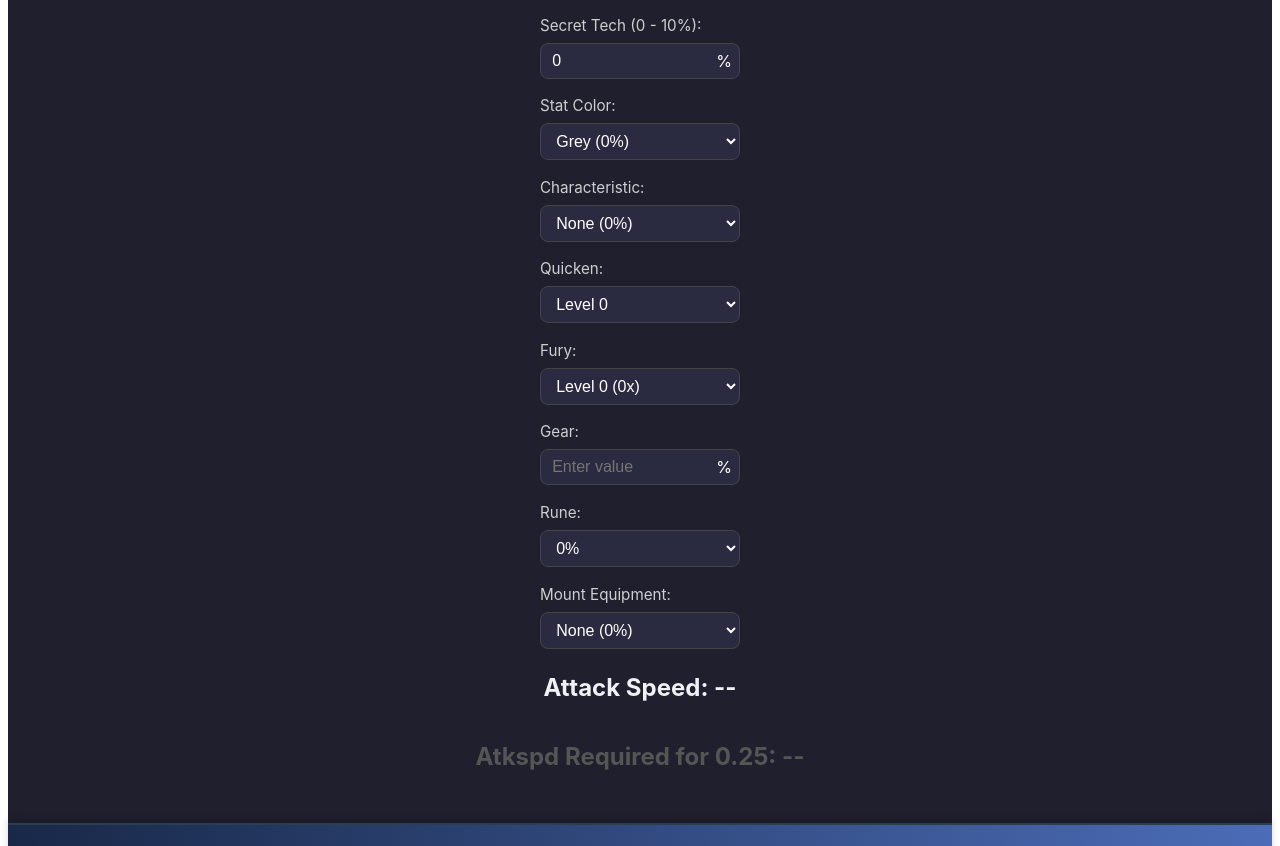
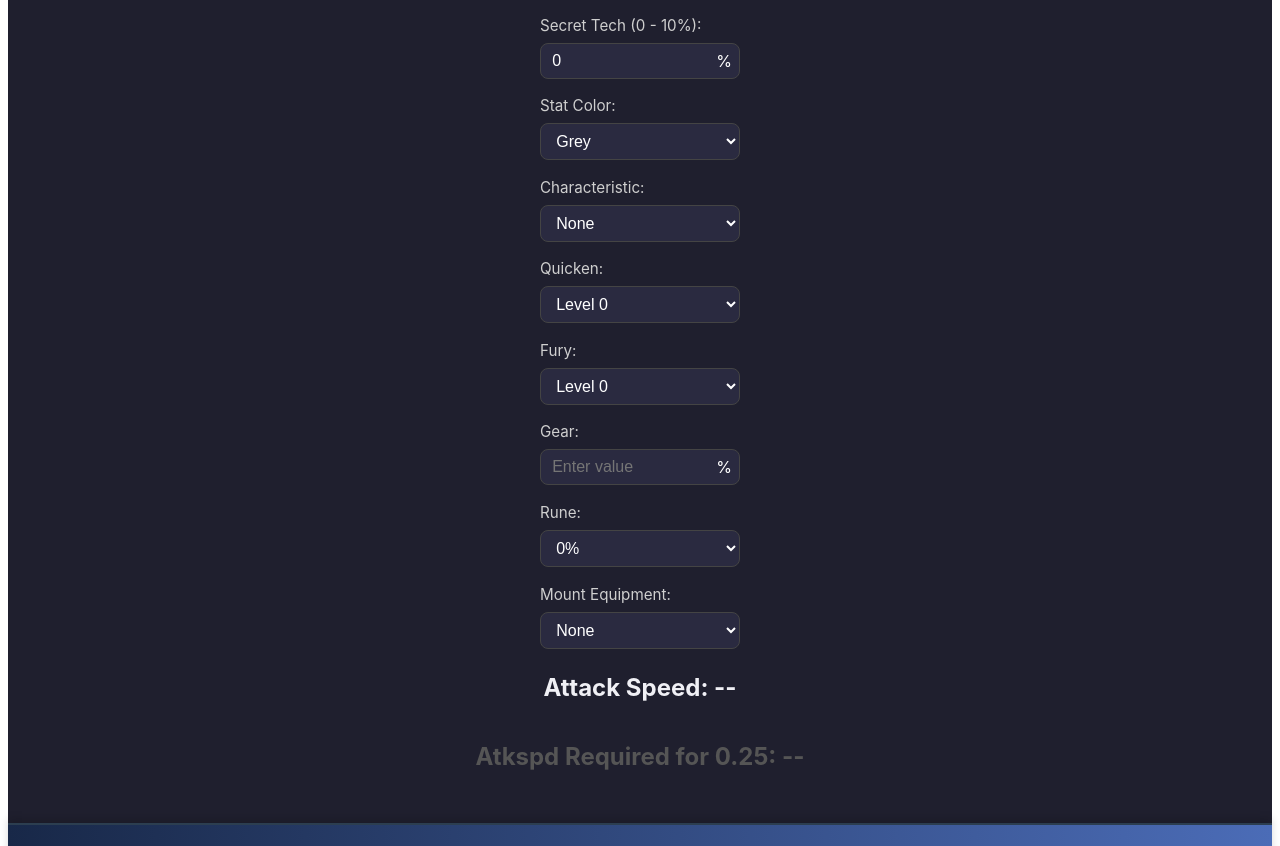
Before and after one commit to bestthai/eht-website, a React (Vite) app: page /atkspd in a window 1280 px wide. Shown: the part 484-1330 px from the top of the page. Built offline with nearby package versions, Linux system fonts and the light colour scheme.

Commit message:
abstract atkspd value

```diff
--- a/src/AtkspdCalc.jsx
+++ b/src/AtkspdCalc.jsx
@@ -3,6 +3,13 @@
 
     function AtkspdCalc() {
         const targetAtkspd = 0.25;
+
+        const statColorCodes = {
+            Grey: "#808080",
+            Blue: "#7087d2ff",
+            Orange: "#f8b231ff",
+            Purple: "#ac23acff",
+        };
 
         const classes = ["Berserker", "Paladin", "Sorcerer", "Ranger"];
         const weaponTypes = ["Ancient", "Primal", "Original", "Chaos", "Abyss", "WB", "VWB", "PvP"];
@@ -178,7 +185,7 @@
                     <label>Stat Color: </label>
                     <select value={statColor} onChange={(e) => setStatColor(Number(e.target.value))}>
                         {Object.entries(statColorAtkspd).map(([name, val]) => (
-                            <option key={name} value={val}>{name} ({val}%)</option>
+                            <option key={name} value={val} style={{ color: statColorCodes[name] }}>{name}</option>
                         ))}
                     </select>
                 </div>
@@ -188,7 +195,7 @@
                     <label>Characteristic: </label>
                     <select value={characteristic} onChange={(e) => setCharacteristic(Number(e.target.value))}>
                         {Object.entries(characteristicAtkspd).map(([name, val]) => (
-                            <option key={name} value={val}>{name} ({val}%)</option>
+                            <option key={name} value={val}>{name}</option>
                         ))}
                     </select>
                 </div>
@@ -221,7 +228,7 @@
                                 })
                                 .map(([name, val]) => (
                                     <option key={name} value={val}>
-                                        {name} ({val}x)
+                                        {name}
                                     </option>
                                 ))}
                         </select>
@@ -257,7 +264,7 @@
                     <label>Mount Equipment: </label>
                     <select value={mountEq} onChange={(e) => setMountEq(Number(e.target.value))}>
                         {Object.entries(mountEqAtkspd).map(([tier, val]) => (
-                            <option key={tier} value={val}>{tier} ({val}%)</option>
+                            <option key={tier} value={val}>{tier}</option>
                         ))}
                     </select>
                 </div>
```
